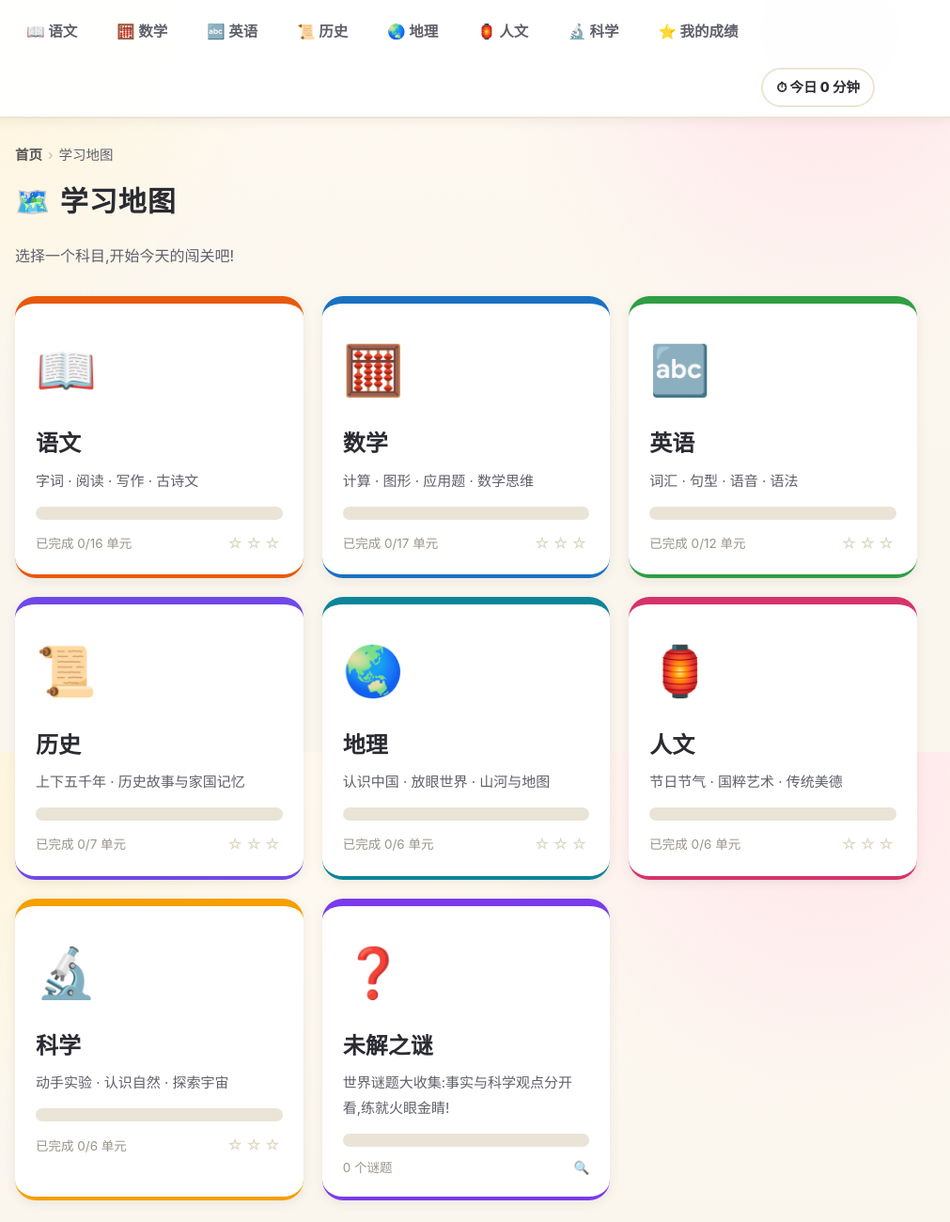
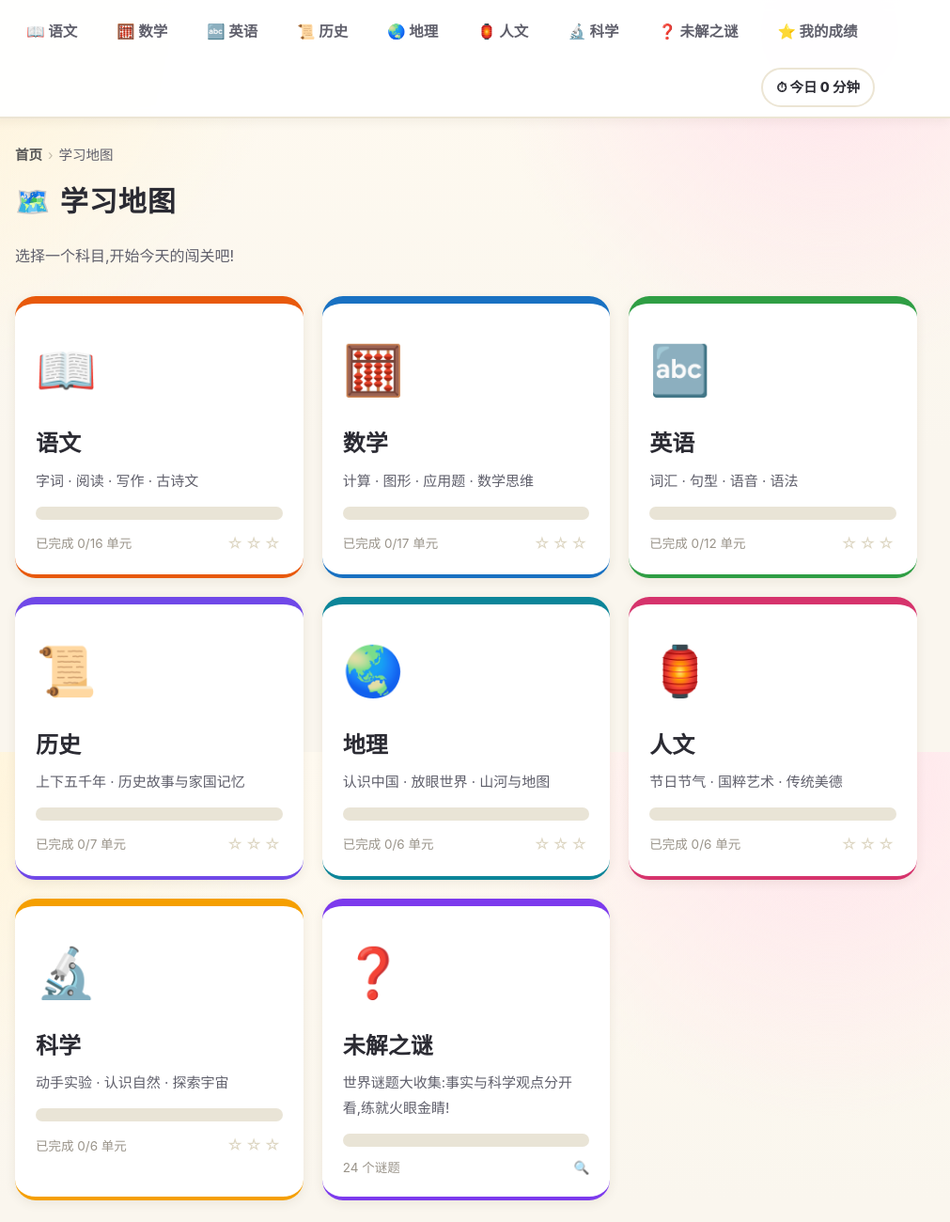
Before and after one commit to ElaineWU-HUB/grade4-learning, a plain HTML site: page learn.html in a window 1280 px wide. Shown: the top 1300 px of the page at 94% size, 269-1280 px from the left. Drawn offline with Linux system fonts and the light colour scheme.

Commit message:
update learn.html

```diff
--- a/learn.html
+++ b/learn.html
@@ -20,6 +20,7 @@
         <a href="#/geography">🌏 地理</a>
         <a href="#/humanities">🏮 人文</a>
         <a href="#/science">🔬 科学</a>
+        <a href="#/mystery">❓ 未解之谜</a>
         <a href="#/scores">⭐ 我的成绩</a>
       </nav>
       <span class="study-chip no-print" id="studyChip" title="今日学习时长(仅在页面前台计时)">⏱ 今日 --</span>
@@ -51,6 +52,7 @@
   <script src="js/data-science.js"></script>
   <script src="js/data-daily.js"></script>
   <script src="js/data-videos.js"></script>
+  <script src="js/data-mysteries.js"></script>
   <script src="js/app.js"></script>
   <script>
     App.startLearn && App.startLearn();
```
